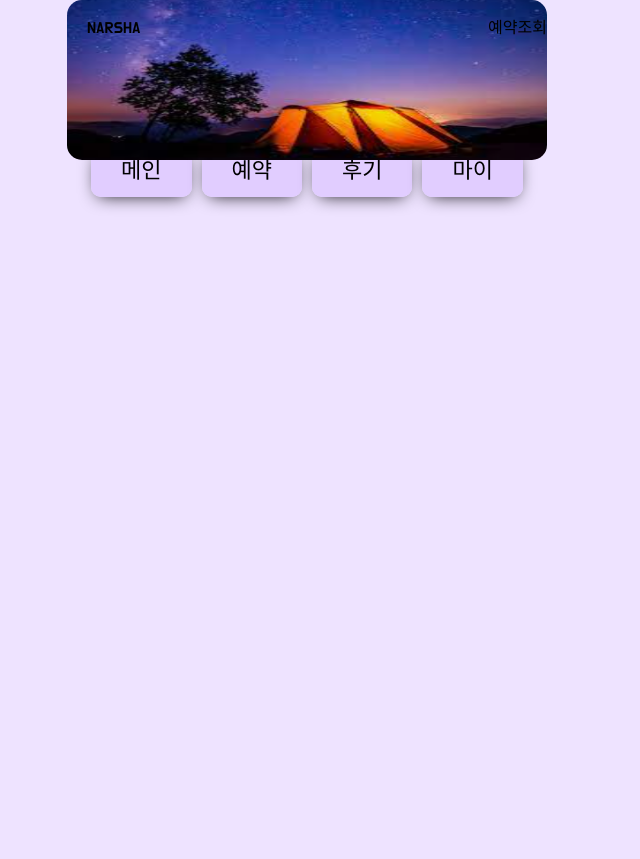
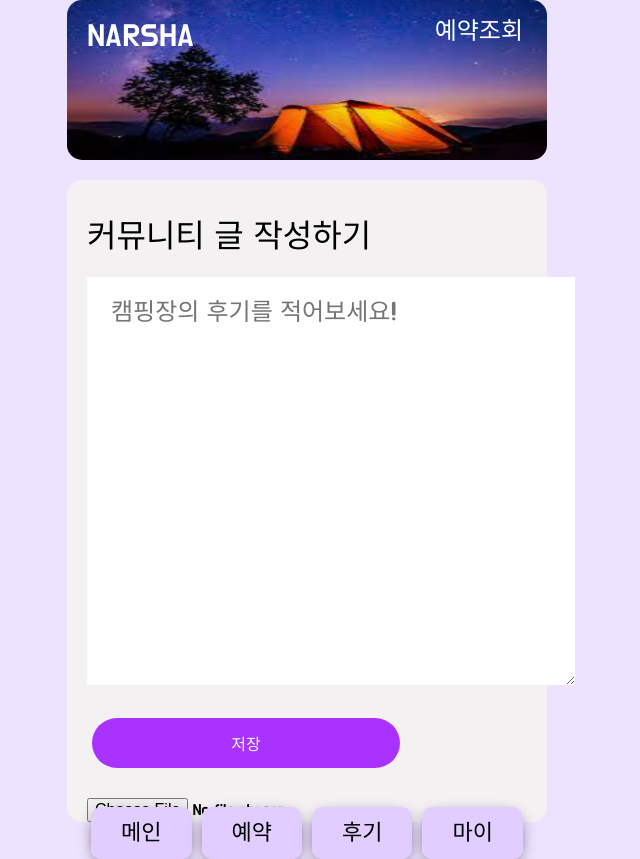
Before and after one commit to camfit/reactcamfit, a React (Create React App) app: page /community in a window 1280 px wide. Shown: the whole page, without its empty margins (333-973 px from the left). Before the commit the page ends 800 px from the top, so only its background shows below. Built offline with nearby package versions, Linux system fonts and the light colour scheme.

Commit message:
나르샤
나르샤

```diff
--- a/src/App.js
+++ b/src/App.js
@@ -3,10 +3,14 @@ import './App.css';
 import Head from './components/Head';
 import Foot from './components/Foot';
 import Index from './components/Index';
-
 import Menu1 from './components/Menu1';
 import Menu2 from './components/Menu2';
 import Menu3 from './components/Menu3';
+import Signin from './components/Signin';
+import Signup from './components/Signup';
+import Community from './components/Community';
+import Search from './components/Search';
+
 import React, { Component } from 'react';
 import { BrowserRouter, Routes, Route } from 'react-router-dom';
 function App() {
@@ -19,6 +23,10 @@ function App() {
           <Route path="/menu1" element={<Menu1 />}></Route>
           <Route path="/menu2" element={<Menu2 />}></Route>
           <Route path="/menu3" element={<Menu3 />}></Route>
+          <Route path="/signin" element={<Signin />}></Route>
+          <Route path="/signup" element={<Signup />}></Route>
+          <Route path="/community" element={<Community />}></Route>
+          <Route path="/search" element={<Search />}></Route>
           {/* <Route path="/u/*" element={<Menu/>}></Route> */}
           {/* 상단에 위치하는 라우트들의 규칙을 모두 확인, 일치하는 라우트가 없는경우 처리 */}
           {/* <Route path="*" element={<NotFound />}></Route> */}
--- /dev/null
+++ b/src/components/Community.js
@@ -0,0 +1,16 @@
+const Community = () => {
+    return (
+<div id="root">
+    <div class="container">
+        <div class="content">
+            <p><br/>커뮤니티 글 작성하기</p>
+            <textarea rows="15" cols="15" style={{width: '100%', fontSize: '1.5rem', padding: '1.5rem', boxSizing: 'borderbox',
+                fontFamily: 'jua, sanserif',}} placeholder='캠핑장의 후기를 적어보세요!'></textarea>
+            <input type="sublit" class="rrr" value="저장"/>
+            <input type="file" />
+        </div>
+    </div>
+</div>
+);
+}
+export default Community;
--- a/src/components/Head.js
+++ b/src/components/Head.js
@@ -3,15 +3,13 @@ import'../css/Home.css';
 import'../css/reset.css';
 
 const Head = () => {
-var menua = 'color: white, font-size: 2.5rem,';
-var reresera ='color: white, font-size: 1.5rem, margin-right: 1.5rem,';
     return ( <div className="up_header">
     <div className="header">
         <div className="header_left">
-            <a style={{menua}} href="/">NARSHA</a>
+            <a style={{color: 'white', fontSize: '2.0rem',}} href="/">NARSHA</a>
         </div>
         <div className="header_right">
-            <a href="search" style={{reresera}}>예약조회</a>
+            <a href="search" style={{color: 'white',fontSize:'1.5rem', marginRight: '1.5rem',}}>예약조회</a>
         </div>
     </div>
 </div> );
--- a/src/components/Index.js
+++ b/src/components/Index.js
@@ -7,23 +7,20 @@ import c02 from '../img/bx_car2.png'
 import c03 from '../img/bx_car3.png'
 
 const Index = () => {
-    return ( <div>
+    return (<div>
         <div id="root">
             <div class="container">
                 <div class="sub_container">
                     <div class="content">
-                    <p><br/>나르샤에서 <br/>막힘없이 캠핑가자</p>
+                        <p><br />나르샤에서 <br />막힘없이 캠핑가자</p>
                         <div class="searchbtn">
-                        <input style={{height: '43px', paddingLeft: '20px', display: 'inline !important',                boxSizing: 'border-box'}} className="www" type="text" placeholder="캠핑장 검색"/>
+                            <input style={{ height: '43px', paddingLeft: '20px', display: 'inline !important', boxSizing: 'border-box' }} className="www" type="text" placeholder="캠핑장 검색" />
                         </div>
                         <a href="search" class="rrr" type="submit">캠핑장 검색</a>
                         <div class="slider">
-                        <div><img src={c01}/></div>
-                        <div><img src={c02}/></div>
-                        <div><img src={c03} alt=""/></div>
                         </div>
                         <a href="menu2">공유하기</a>
-                        <h2>캠핑 BEST PHOTO <a href="#">{'>>>'}</a></h2><br/>
+                        <h2>캠핑 BEST PHOTO <a href="#">{'>>>'}</a></h2><br />
                         <p>캠핑 다녀오셨나요? 추억을 남겨보세요!</p>
                         <div class="aa">
                             <div>
@@ -33,7 +30,7 @@ const Index = () => {
                             </div>
                             <div>
                                 <a href="menu3.jsp">
-                                    <img src={a01}/>
+                                    <img src={a01} />
                                 </a>
                             </div>
                             <div> <a href="menu4.jsp">
@@ -49,7 +46,7 @@ const Index = () => {
 
             </div>
         </div>
-</div> );
+    </div>);
 }
 
 export default Index;
--- a/src/components/Menu2.js
+++ b/src/components/Menu2.js
@@ -1,25 +1,29 @@
+
+import a11 from '../img/111.jpg'
+import a22 from '../img/222.jpg'
+import a33 from '../img/333.jpg'
 const Menu2 = () => {
     return (
     <div id="root">
-        <div classname="container">
-                <div classname="content">
+        <div className="container">
+                <div className="content">
                     <p><br/>나르샤 프로젝트<br/>커뮤니티</p><br/><br/>
-                    <input style="height: 43px; padding-left: 20px; display: inline !important;
-                box-sizing: border-box;" classname="www" type="text" placeholder="게시물 찾기"/><br/>
-                    <a href="#" classname="rrr" type="submit">게시물 검색</a><br/><br/><br/><br/><br/>
-                    <h1 style="font-size: 24px;">커뮤니티 제목</h1><br/>
-                    <img classname="www" src="img/333.jpg" alt="구봉산오토캠핑장 나인힐스"/>
+                    <input style={{height: '43px', paddingleft: '20px', display: 'inline !important',
+                boxsizing: 'border-box',}} className="www" type="text" placeholder="게시물 찾기"/><br/>
+                    <a href="#" className="rrr" type="submit">게시물 검색</a><br/><br/><br/><br/><br/>
+                    <h1 style={{fontSize: '24px',}}>커뮤니티 제목</h1><br/>
+                    <img className="www" src={a33} alt="구봉산오토캠핑장 나인힐스"/>
                     <h1>커뮤니티 내용.</h1><br/>
-                    <h1 style="text-align: right">캠핑장1: OO군</h1><br/><br/><br/>
-                    <h1 style="font-size: 24px;">커뮤니티 제목2</h1><br/>
-                    <img classname="www" src="img/222.jpg" alt="구봉산오토캠핑장 나인힐스"/>
+                    <h1 style={{textAlign: 'right',}}>캠핑장1: OO군</h1><br/><br/><br/>
+                    <h1 style={{fontSize: '24px',}}>커뮤니티 제목2</h1><br/>
+                    <img className="www" src={a22} alt="구봉산오토캠핑장 나인힐스"/>
                     <h1>커뮤니티 내용2</h1><br/>
-                    <h1 style="text-align: right">캠핑장2: OO군</h1><br/><br/><br/>
-                    <h1 style="font-size: 24px;">커뮤니티 제목3</h1><br/>
-                    <img classname="www" src="img/111.jpg"/>
+                    <h1 style={{textAlign: 'right',}}>캠핑장2: OO군</h1><br/><br/><br/>
+                    <h1 style={{fontSize: '24px',}}>커뮤니티 제목3</h1><br/>
+                    <img className="www" src={a11}/>
                     <h1>커뮤니티 내용3</h1><br/>
-                    <h1 style="text-align: right">캠핑장3: OO군</h1><br/><br/><br/>
-                    <a href="community" classname="rrr" type="submit">커뮤니티 글 작성하기</a>
+                    <h1 style={{textAlign: 'right',}}>캠핑장3: OO군</h1><br/><br/><br/>
+                    <a href="community" className="rrr" type="submit">커뮤니티 글 작성하기</a>
                 </div>
         </div>
     </div>
--- a/src/components/Menu3.js
+++ b/src/components/Menu3.js
@@ -0,0 +1,16 @@
+const Menu3 = () => {
+    return (
+        <div id="root">
+        <div className="container">
+            <div className="content">
+                <p><br/>마이페이지<br/>회원 정보 확인하기</p>
+                <br/>
+                <p>회원가입을 하면 많은 기능을 사용할 수 있습니다.</p>
+                <a style={{color: 'white',}} class="rrr" href="signin">로그인</a>
+                <a style={{color: 'white',}} class="rrr" href="signup">회원가입</a>
+            </div>
+        </div>
+    </div>
+        );
+    }
+    export default Menu3;
--- /dev/null
+++ b/src/components/Search.js
@@ -0,0 +1,12 @@
+const Search = () => {
+    return (
+        <div id="root">
+            <div class="container">
+                <div class="content">
+                    <p><br/>실시간 검색<br/>결과</p>
+                    </div>
+                </div>
+            </div>
+            );
+}
+export default Search;
--- /dev/null
+++ b/src/components/Signin.js
@@ -0,0 +1,14 @@
+const Signin = () => {
+    return (
+<div className="container">
+<div className="content">
+    <p><br/>마이페이지</p>
+    <p>로그인해서 많은 기능을 누려보세요!</p><br/>
+    아이디 <input name="username" type="text"/><br/><br/>
+    비밀번호 <input name="password" type="password"/><br/>
+    <input class="rrr" type="submit" value="로그인"/>
+</div>
+</div>
+);
+}
+export default Signin;
--- /dev/null
+++ b/src/components/Signup.js
@@ -0,0 +1,23 @@
+const Signup = () => {
+    return (
+        <div id="root">
+        <div className="container">
+            <div className="content">
+            <p><br/>회원가입</p>
+            <form>
+                아이디 <input type="text" name="username"/><br/><br/>
+                비밀번호 <input type="password" name="password"/><br/><br/>
+                비밀번호 확인 <input type="password" name="password"/><br/><br/>
+                성별: 남 <input type="radio" name="gender" value="남"/>
+                여 <input type="radio" name="gender" value="여"/><br/>
+                <h1><br/>생년월일<br/></h1>
+                <p><input type="date" value="2000-01-01" style = {{padding: '0.5rem',}}/><br/><br/></p>
+                전화번호 <input type="text"/><br/>
+                <input classsName="rrr" type="submit" value="회원가입"/>
+            </form>
+        </div>
+    </div>
+    </div>
+    );
+}
+export default Signup;
```
Lines whose indentation alone changed are shown as unchanged.
